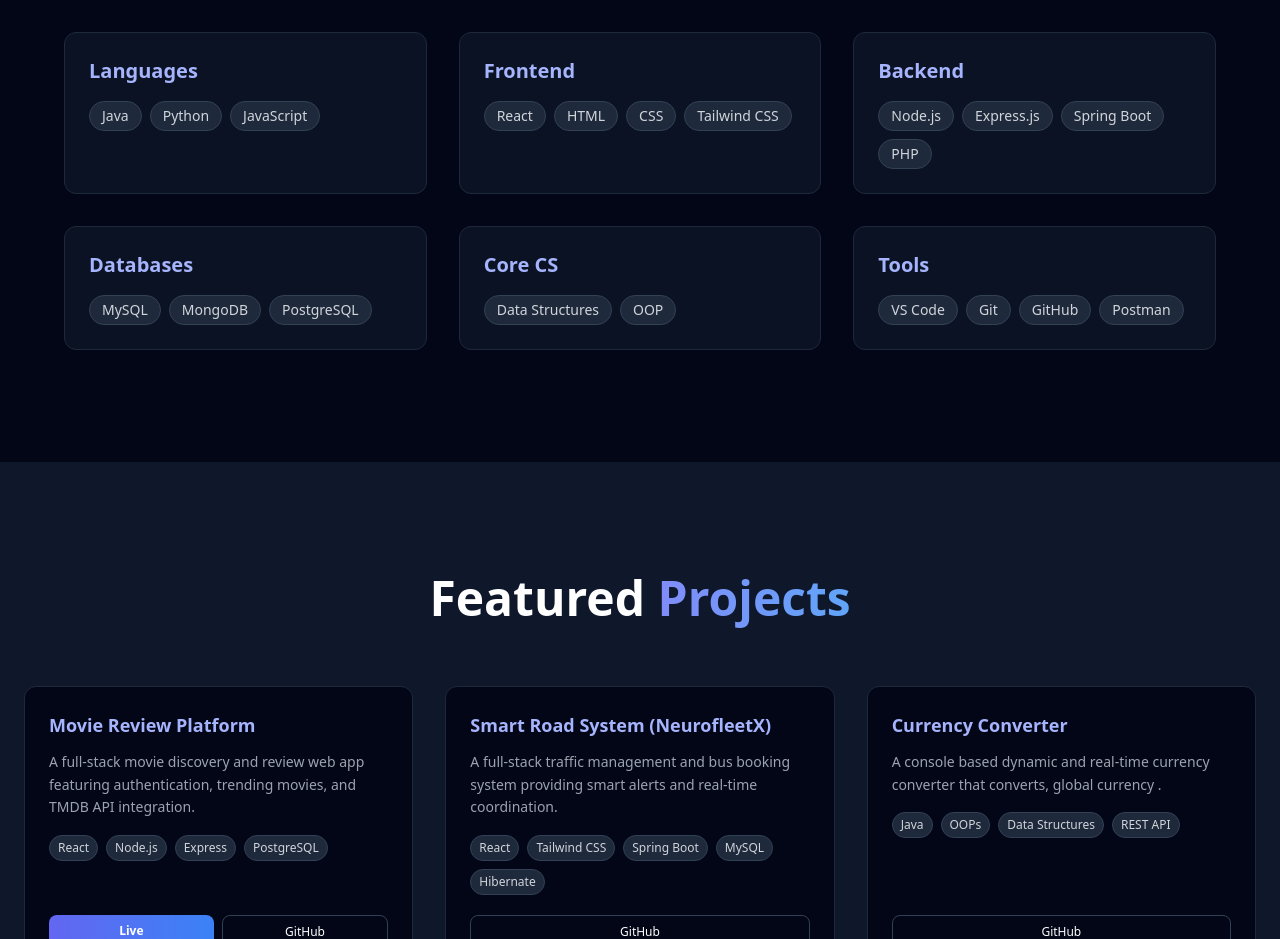
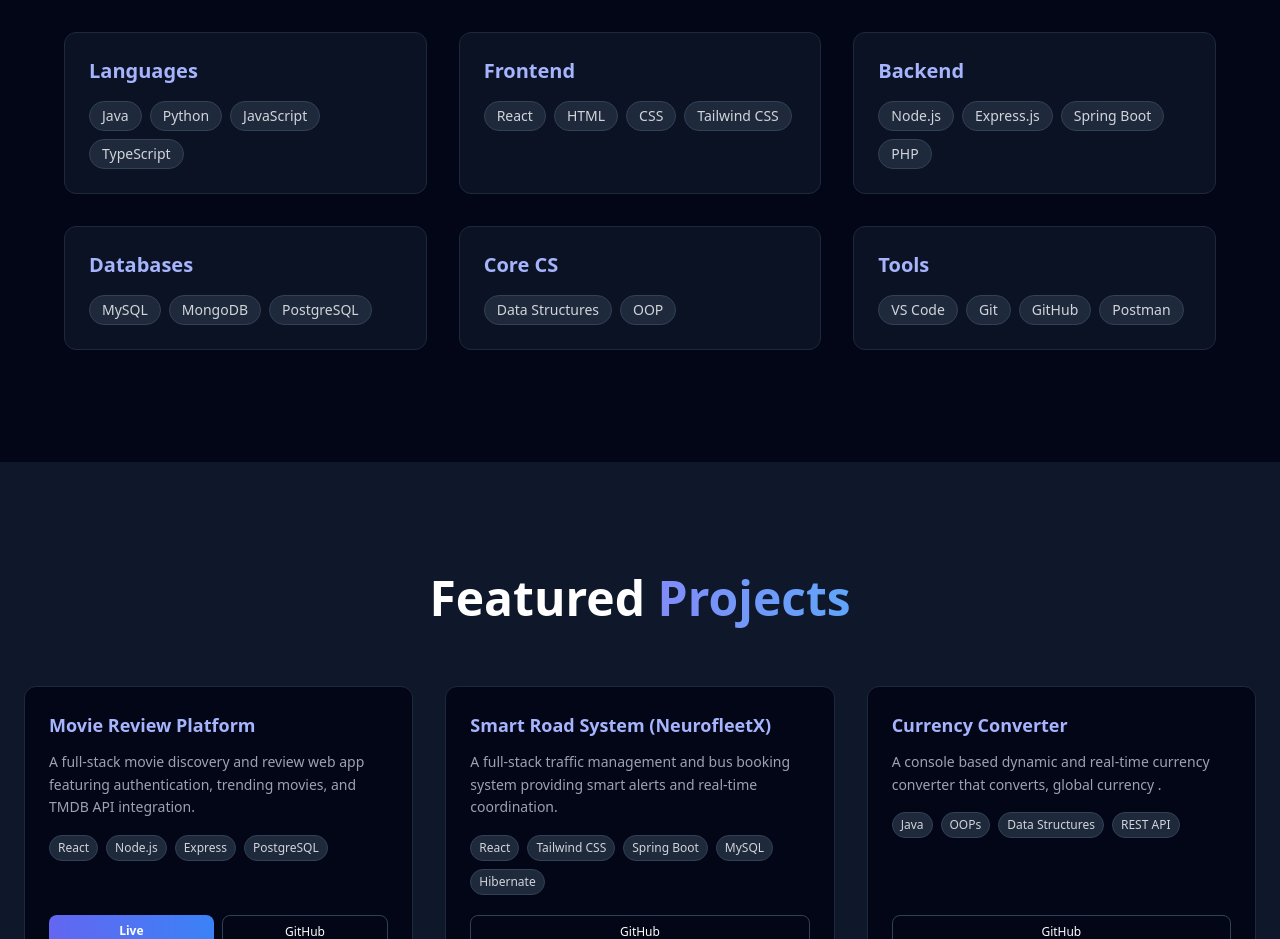
Before and after one commit to saisree2905/portfolio, a React (Vite) app: page / in a window 1280 px wide. Shown: the part 1600-2539 px from the top of the page. Built offline with nearby package versions, Linux system fonts and the light colour scheme.

Commit message:
Updated project links and minor content fixes

```diff
--- a/src/components/Skills.jsx
+++ b/src/components/Skills.jsx
@@ -2,7 +2,7 @@
   const skillCategories = [
     {
       title: "Languages",
-      skills: ["Java", "Python", "JavaScript"],
+      skills: ["Java", "Python", "JavaScript", "TypeScript"],
     },
     {
       title: "Frontend",
```
